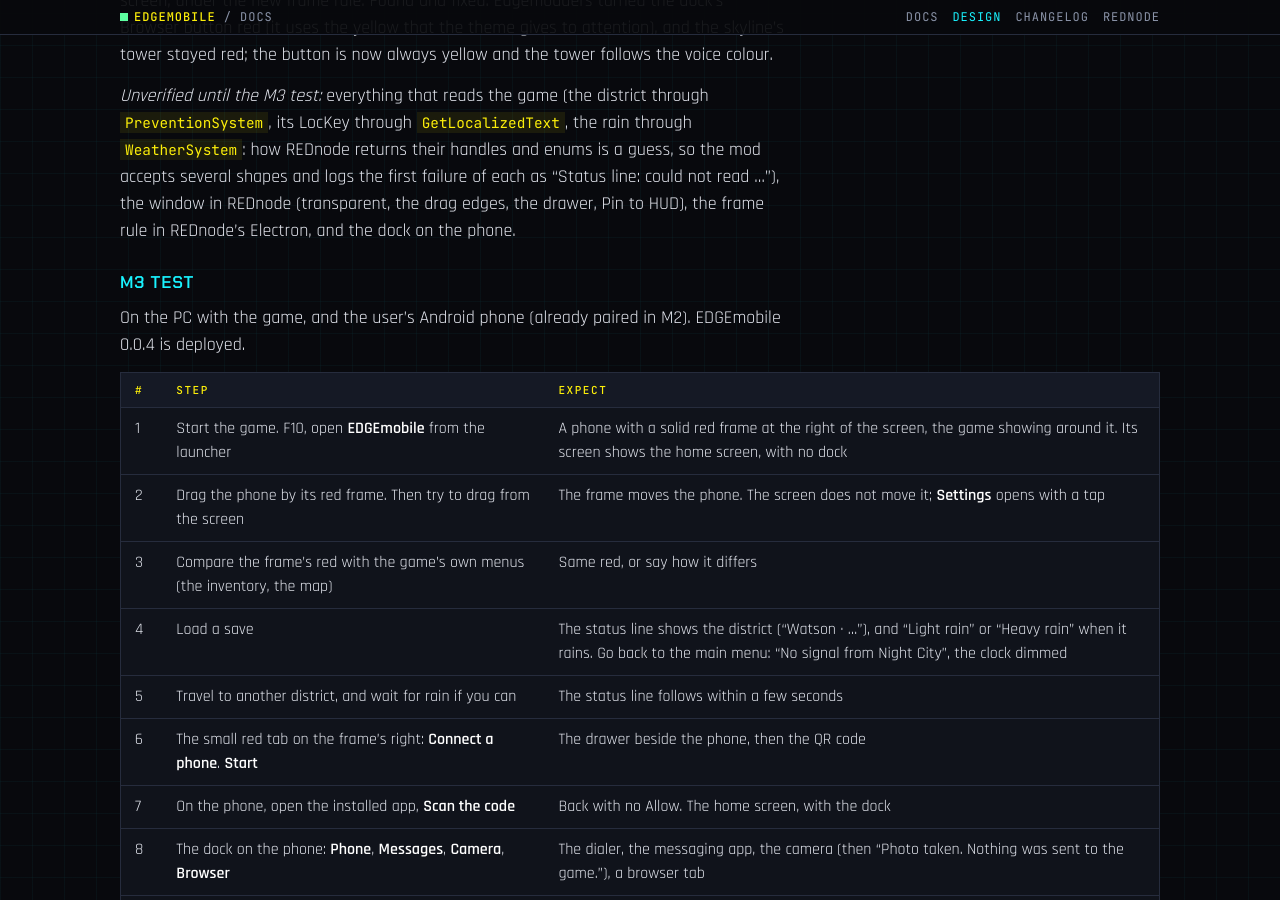
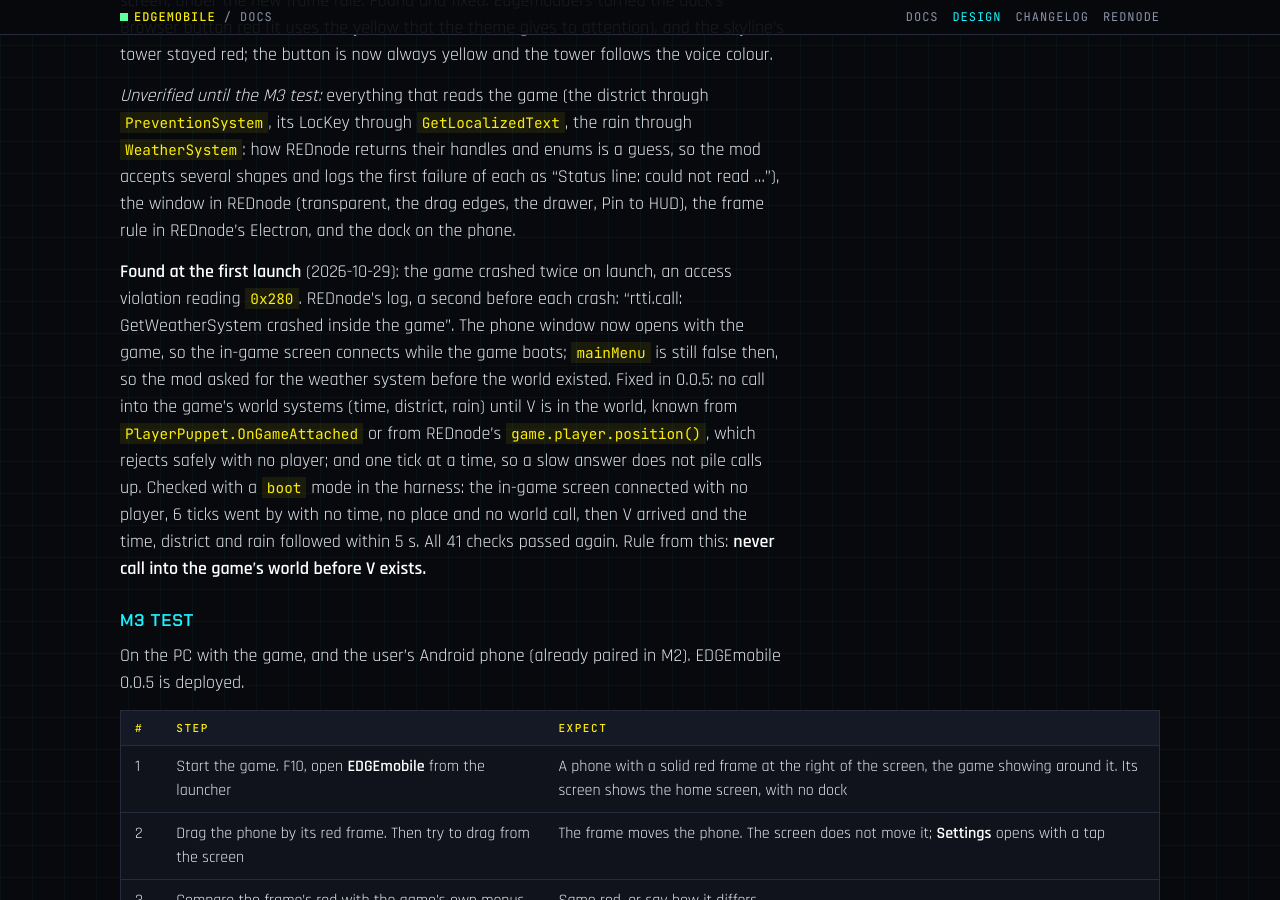
Before and after one commit to Edgemodders/EDGEmobile, a Jekyll site: the page built from docs/design.md, in a window 1280 px wide and 900 px high, scrolled down 22483 px. Built offline with Jekyll 4.4.1, drawn with Linux system fonts in a browser that asks for light colours.

Commit message:
Docs: the launch crash, its cause and the fix
Co-Authored-By: Claude Opus 5.5 <noreply@anthropic.com>

```diff
--- a/docs/design.md
+++ b/docs/design.md
@@ -463,9 +463,11 @@ Built on 2026-10-29, as EDGEmobile 0.0.4.
 
 *Unverified until the M3 test:* everything that reads the game (the district through `PreventionSystem`, its LocKey through `GetLocalizedText`, the rain through `WeatherSystem`: how REDnode returns their handles and enums is a guess, so the mod accepts several shapes and logs the first failure of each as "Status line: could not read …"), the window in REDnode (transparent, the drag edges, the drawer, Pin to HUD), the frame rule in REDnode's Electron, and the dock on the phone.
 
+**Found at the first launch** (2026-10-29): the game crashed twice on launch, an access violation reading `0x280`. REDnode's log, a second before each crash: "rtti.call: GetWeatherSystem crashed inside the game". The phone window now opens with the game, so the in-game screen connects while the game boots; `mainMenu` is still false then, so the mod asked for the weather system before the world existed. Fixed in 0.0.5: no call into the game's world systems (time, district, rain) until V is in the world, known from `PlayerPuppet.OnGameAttached` or from REDnode's `game.player.position()`, which rejects safely with no player; and one tick at a time, so a slow answer does not pile calls up. Checked with a `boot` mode in the harness: the in-game screen connected with no player, 6 ticks went by with no time, no place and no world call, then V arrived and the time, district and rain followed within 5 s. All 41 checks passed again. Rule from this: **never call into the game's world before V exists.**
+
 ### M3 test
 
-On the PC with the game, and the user's Android phone (already paired in M2). EDGEmobile 0.0.4 is deployed.
+On the PC with the game, and the user's Android phone (already paired in M2). EDGEmobile 0.0.5 is deployed.
 
 | # | Step | Expect |
 |---|---|---|
```
Also changed, not shown: CLAUDE.md (+1 -1 lines).
